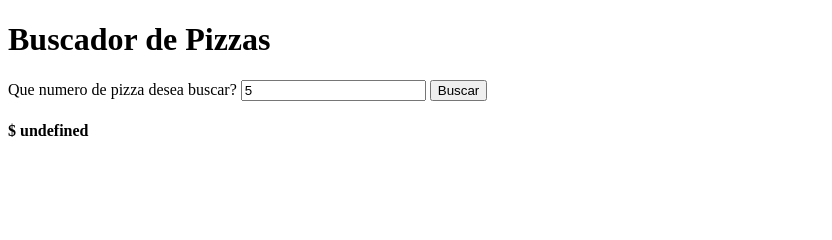
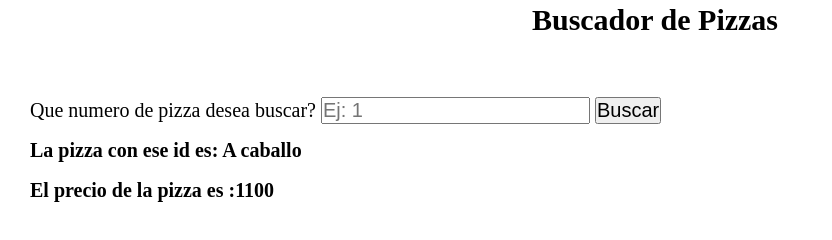
Before and after one commit to FranciscoCaudullo/JS1, a plain HTML site: page index.html in a window 1280 px wide. Both pictures are taken after typing "5" into the empty fields and a click on the button "Buscar". Shown: the whole page, without its empty margins (0-832 px from the left). Drawn offline with Linux system fonts and the light colour scheme.

Commit message:
actualizado
feo pero funciona

```diff
--- a/index.html
+++ b/index.html
@@ -1,30 +1,33 @@
 <!DOCTYPE html>
 <html lang="en">
 	<head>
-    <meta charset="UTF-8">
-    <meta http-equiv="X-UA-Compatible" content="IE=edge">
-    <meta name="viewport" content="width=device-width, initial-scale=1.0">
+		<meta charset="UTF-8" />
+		<meta http-equiv="X-UA-Compatible" content="IE=edge" />
+		<meta name="viewport" content="width=device-width, initial-scale=1.0" />
 		<title>Document</title>
+		<link rel="stylesheet" href="styles.css" />
 	</head>
 	<body>
-
 		<h1>Buscador de Pizzas</h1>
 
 		<form>
 			<div>
-            <label for="idInput">Que numero de pizza desea buscar?</label>
+				<label for="numberPizza">Que numero de pizza desea buscar?</label>
 
-            <input type="number" id="numberPizza" name="numberPizza" placeholder="Ej: 1">
+				<input
+					type="number"
+					id="numberPizza"
+					name="numberPizza"
+					placeholder="Ej: 1"
+				/>
 
 				<button type="submit" id="searchButton">Buscar</button>
-
 			</div>
 
 			<div>
-            <h2 id="pizzaName"></h2>
+				<h2 id="pizzaName">La pizza con ese id es:</h2>
 
-            <h4 id="pizzaPrice"></h4>
-
+				<h4 id="pizzaPrice">El precio de la pizza es :</h4>
 			</div>
 		</form>
 		<script src="index.js"></script>
--- a/index.js
+++ b/index.js
@@ -1,40 +1,58 @@
-let pizzas = [{
+let pizzas = [
+	{
 		id: 1,
 		nombre: "Margarita",
-    ingredientes:["Queso Muzzarella", "Tomate", "Aceite de oliva", "albahaca"],
-    precio: 1000
-},{
+		ingredientes: ["Queso Muzzarella", "Tomate", "Aceite de oliva", "albahaca"],
+		precio: 1000,
+	},
+	{
 		id: 2,
 		nombre: "Cuatro Quesos",
-    ingredientes:["Queso Muzzarella", "Ricotta", "Gorgonzola", "Scamorza", "Tomate"],
-    precio: 1300
-},{
+		ingredientes: [
+			"Queso Muzzarella",
+			"Ricotta",
+			"Gorgonzola",
+			"Scamorza",
+			"Tomate",
+		],
+		precio: 1300,
+	},
+	{
 		id: 3,
 		nombre: "Fugazzeta",
-    ingredientes:["Queso Muzzarella", "Cebolla", "Oregano", "Aceite de oliva"],
-    precio: 1100
-},{
+		ingredientes: ["Queso Muzzarella", "Cebolla", "Oregano", "Aceite de oliva"],
+		precio: 1100,
+	},
+	{
 		id: 4,
 		nombre: "Napolitana",
-    ingredientes:["Queso Muzzarella", "Tomate", "Oregano","Tomate crudo","Ajo" ],
-    precio: 100
-},{
+		ingredientes: [
+			"Queso Muzzarella",
+			"Tomate",
+			"Oregano",
+			"Tomate crudo",
+			"Ajo",
+		],
+		precio: 100,
+	},
+	{
 		id: 5,
 		nombre: "A caballo",
-    ingredientes:["Queso Muzzarella", "Tomate", "Huevo Frito", "Panceta"],
-    precio: 1100
-},{
+		ingredientes: ["Queso Muzzarella", "Tomate", "Huevo Frito", "Panceta"],
+		precio: 1100,
+	},
+	{
 		id: 6,
 		nombre: "Solo muzza",
-    ingredientes:["Queso Muzzarella", "Tomate", "Oregano"],
-    precio: 700
-}];
+		ingredientes: ["Queso Muzzarella", "Tomate", "Oregano"],
+		precio: 700,
+	},
+];
 
 // ----------------------------------------------------------------------------------
 // const impar = pizzas.filter(valorObjeto => valorObjeto.id % 2 !== 0);
 
 // impar.forEach((elemento) => console.log(`Esta pizza tiene id impar: ${elemento.nombre}`));
-
 
 // const menorPrecio = precio => precio.precio < 600;
 
@@ -45,47 +63,39 @@ let pizzas = [{
 //     console.log("No hay pízzas en el menu por menos de $600");
 // };
 
-
 // pizzas.forEach(elemento => console.log(`Hay pizza de : ${elemento.nombre}`));
-
 
 // pizzas.forEach(elemento => console.log(`Hay pizza al precio de $${elemento.precio}`));
 
-
 // pizzas.forEach(elemento => console.log(`Hay pizzas de ${elemento.nombre} a $${elemento.precio}`));
 
+let numberPizza = document.getElementById("numberPizza");
 
+let searchButton = document.getElementById("searchButton");
 
+let pizzaPrice = document.getElementById("pizzaPrice");
 
-let numberPizza = document.getElementById('numberPizza')
+let pizzaName = document.getElementById("pizzaName");
 
-let searchButton = document.getElementById('searchButton');
-
-let pizzaPrice = document.getElementById('pizzaPrice')
-
-let pizzaName = document.getElementById('pizzaName')
-
-
-
-const searchPizza = (numero) => {
-    let hayPizzas = pizzas.find( e => e.id == numero);
-
-    if (hayPizzas){
-        pizzaName.textContent = pizzas.nombre;
-        pizzaPrice.textContent = `$ ${pizzas.precio}`;
-    }
-    else{
-            error.textContent = "No tenemos pizza con ese numero"
-            pizzaName.textContent = " ";
-            pizzaPrice.textContent = " ";
-
-        }
+const mostrar = () => {
+	const nro = +numberPizza.value.trim();
+	const getObj = pizzas.find((pizza) => pizza.id === nro);
+	console.log(getObj);
+	if (getObj) {
+		pizzaName.innerHTML = `La pizza con ese id es: ${getObj.nombre}`;
+		pizzaPrice.innerHTML = `El precio de la pizza es :${getObj.precio}`;
+	} else {
+		pizzaName.innerHTML = `No tenemos pizza con ese id`;
+		pizzaPrice.innerHTML = ``;
 	}
 
+	resetear();
+};
 
-    searchButton.addEventListener('click', (e) =>{
+function resetear() {
+	numberPizza.value = "";
+}
+searchButton.addEventListener("click", (e) => {
 	e.preventDefault();
-        searchPizza(numberPizza.value);
-
-
-    })
+	mostrar();
+});
--- a/styles.css
+++ b/styles.css
@@ -1,31 +1,15 @@
-*{
-    box-sizing: border-box;
-    margin: 0%;
-    padding: 0%;
+* {
+	box-sizing: border-box;
+	margin: 0%;
+	padding: 0%;
+	font-size: 20px;
 }
-body{
-    width: 100vw;
-    height: 100vh;
-    display: flex;
-    justify-content: center;
-    align-items: center;
+body {
+	line-height: 40px;
+	padding-left: 30px;
 }
-.caja{
-    width: 50vw;
-    height: 50vh;
-    display: flex;
-    justify-content: space-around;
-    align-items: center;
+h1 {
+	font-size: 30px;
+	text-align: center;
+	padding-bottom: 50px;
 }
-.circulo{
-    height: 300px;
-    width: 300px;
-    border-radius: 50%;
-
-}
-.uno{
-    background-color: black;
-}
-.dos{
-    background-color: grey;
-}
```
Lines whose indentation alone changed are shown as unchanged.
